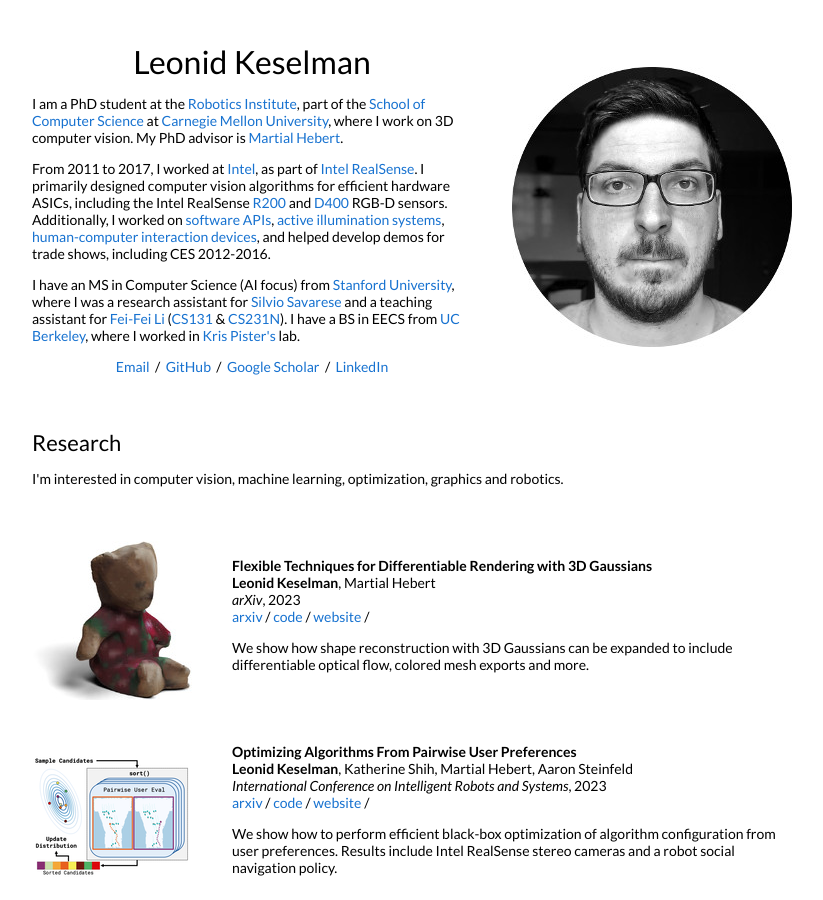
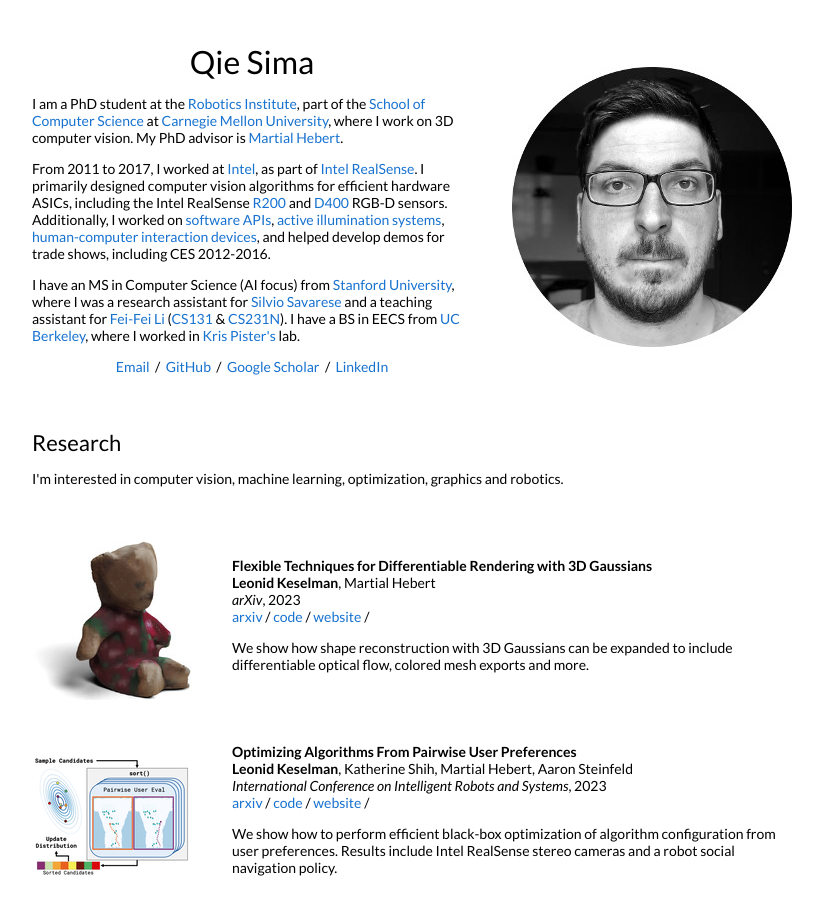
Before and after one commit to QieSima/simaqie.github.io, a Jekyll site: the page built from _posts/2023-08-28-3dgaussians.markdown, in a window 1280 px wide and 900 px high. Shown: the whole window, without its empty margins (228-1051 px from the left). Built offline with Jekyll 4.4.1, drawn with Linux system fonts in a browser that asks for light colours.

Commit message:
Update default.html

```diff
--- a/_layouts/default.html
+++ b/_layouts/default.html
@@ -32,7 +32,7 @@
           <tr style="padding:0px">
             <td style="padding:2.5%;width:60%;vertical-align:middle">
               <h1>
-                Leonid Keselman
+                Qie Sima
               </h1>
               <p>I am a PhD student at the <a href="https://www.ri.cmu.edu/">Robotics Institute</a>, part of the <a href="https://www.scs.cmu.edu/">School of Computer Science</a> at <a href="https://www.cmu.edu/">Carnegie Mellon University</a>, where I work on 3D computer vision. My PhD advisor is <a href="http://www.cs.cmu.edu/~hebert/">Martial Hebert</a>.
               </p>
```
